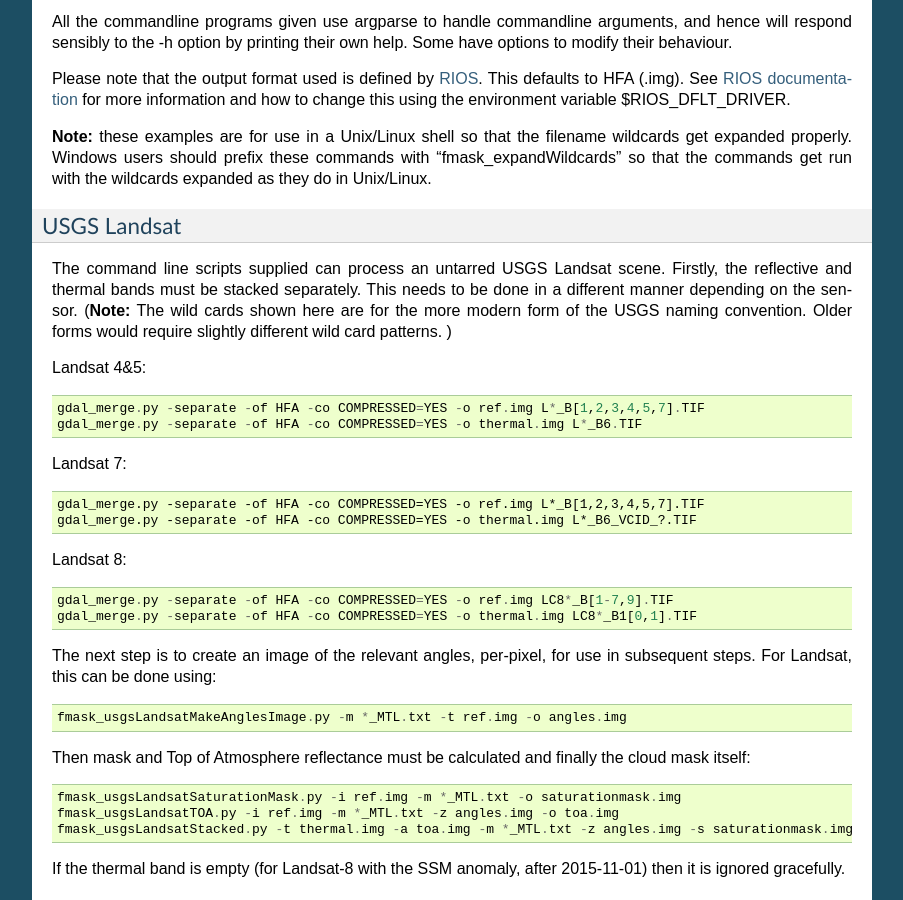
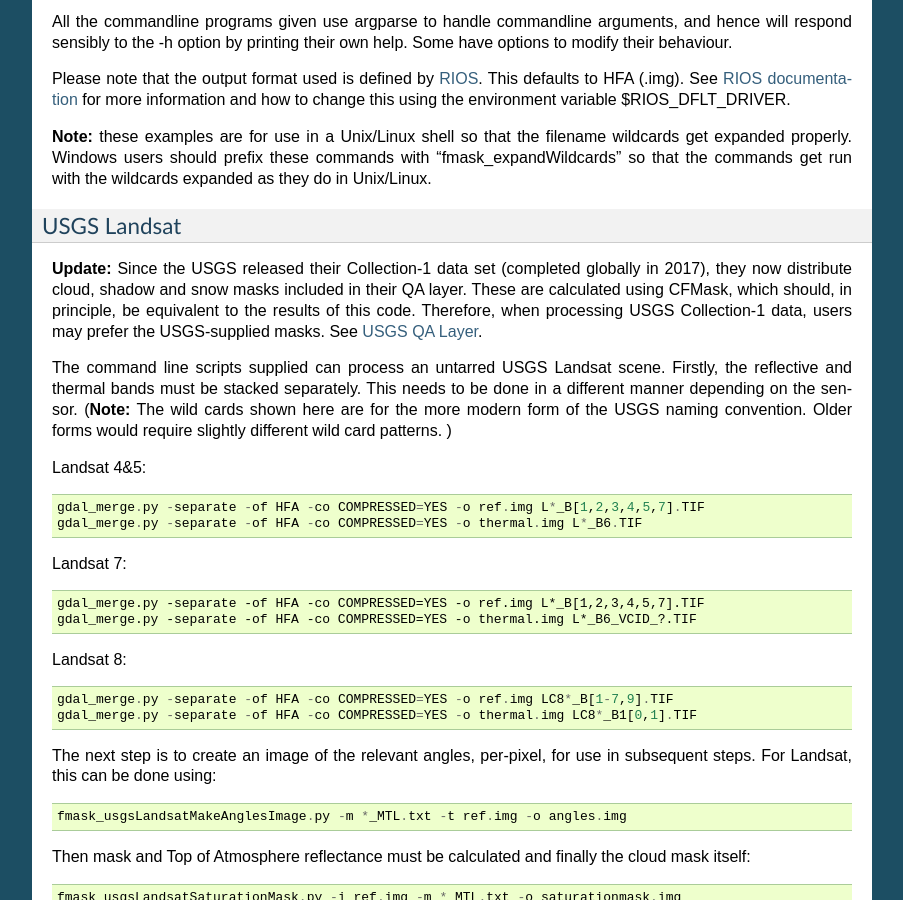
Before and after one commit to ubarsc/python-fmask, a Sphinx documentation site: the page built from doc/source/index.rst, in a window 1280 px wide and 900 px high, scrolled down 984 px. Shown: the whole window, without its empty margins (198-1101 px from the left). Built offline with Sphinx 7.4.7, drawn with Linux system fonts in a browser that asks for light colours; formulas are drawn with MathJax 3.

Commit message:
index.rst: Added a note about the fact that the USGS now include an Fmask-based coud mask in their QA layer. Thanks to Christof Kaufmann for suggesting this.

```diff
--- a/doc/source/index.rst
+++ b/doc/source/index.rst
@@ -69,6 +69,13 @@
 
 USGS Landsat
 ^^^^^^^^^^^^
+
+**Update:** Since the USGS released their Collection-1 data set (completed globally in 2017),
+they now distribute cloud, shadow
+and snow masks included in their QA layer. These are calculated using CFMask, which should,
+in principle, be equivalent to the results of this code. Therefore, when processing USGS
+Collection-1 data, users may prefer the USGS-supplied masks.
+See `USGS QA Layer <https://landsat.usgs.gov/collectionqualityband>`_.
 
 The command line scripts supplied can process an untarred USGS Landsat scene. Firstly,
 the reflective and thermal bands must be stacked separately. This needs to be done
```
